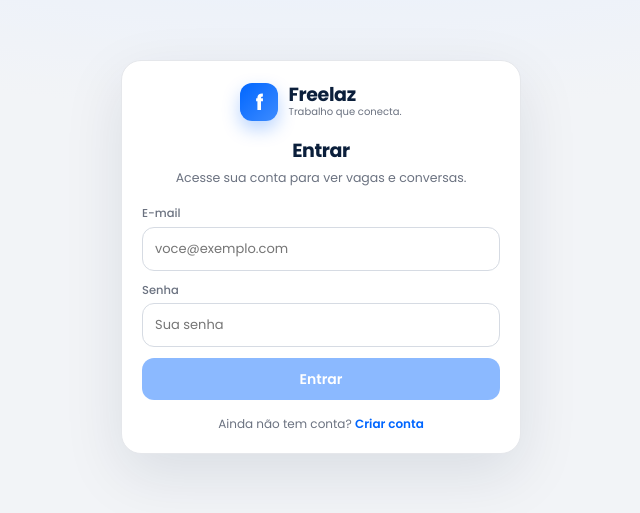
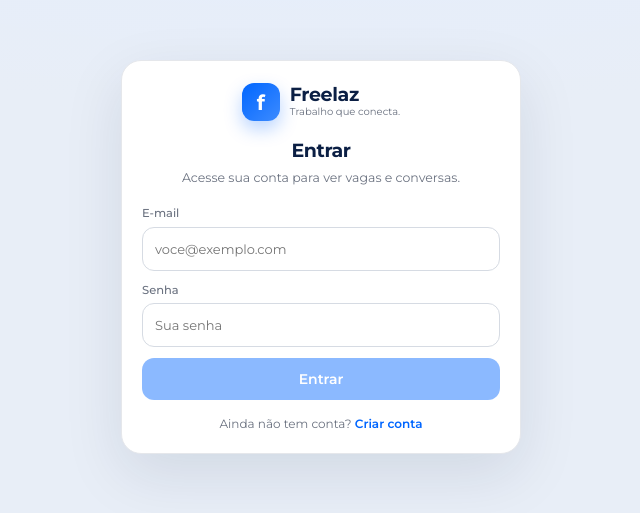
Before and after one commit to hardwertz-web/freelazbackend, a Next.js app in the folder freelaz-backend/: page /login in a window 1280 px wide. Shown: the part 143-656 px from the top of the page, without its empty margins (319-959 px from the left). Built offline with nearby package versions, Linux system fonts and the light colour scheme; no server answers.

Commit message:
fix: identidade visual Montserrat + cores finais (Fase 1.1)

```diff
--- a/freelaz-backend/src/app/globals.css
+++ b/freelaz-backend/src/app/globals.css
@@ -1,11 +1,18 @@
-/* Tokens de design do app (Fase 1). Paleta fechada na spec:
-   azul primário, títulos em azul-marinho, fundo cinza-azulado claro. */
+/* Tokens de design do app (Fase 1.1). Identidade visual final:
+   Montserrat + azul #0066FF, azul-escuro #0B1F44, cinza-claro #E8EEF7. */
 :root {
-  --primary: #0066ff;
+  /* Cores de marca */
+  --azul-principal: #0066ff;
+  --azul-escuro: #0b1f44;
+  --cinza-claro: #e8eef7;
+  --font-family: 'Montserrat', sans-serif;
+
+  /* Aliases usados pelos componentes (mantidos para não reescrever as telas) */
+  --primary: var(--azul-principal);
   --primary-dark: #0052cc;
-  --title: #0b1f3b;
+  --title: var(--azul-escuro);
   --muted: #6b7280;
-  --bg: #f2f4f7;
+  --bg: var(--cinza-claro);
   --surface: #ffffff;
   --selected: #eaf1ff;
   --positive: #16a34a;
@@ -45,7 +52,7 @@ html {
 body {
   background: var(--bg);
   color: var(--title);
-  font-family: var(--font-poppins), "Segoe UI", system-ui, -apple-system, sans-serif;
+  font-family: var(--font-montserrat), var(--font-family);
   font-size: 14px;
   line-height: 1.45;
   -webkit-font-smoothing: antialiased;
--- a/freelaz-backend/src/app/layout.tsx
+++ b/freelaz-backend/src/app/layout.tsx
@@ -1,13 +1,13 @@
 import type { Metadata, Viewport } from "next";
-import { Poppins } from "next/font/google";
+import { Montserrat } from "next/font/google";
 import "./globals.css";
 
-// Poppins via next/font (self-hosted no build, sem <link> externo em runtime).
-const poppins = Poppins({
+// Montserrat via next/font (self-hosted no build, sem <link> externo em runtime).
+const montserrat = Montserrat({
   subsets: ["latin"],
-  weight: ["400", "500", "600", "700"],
+  weight: ["400", "500", "600", "700", "800"],
   display: "swap",
-  variable: "--font-poppins",
+  variable: "--font-montserrat",
 });
 
 export const metadata: Metadata = {
@@ -23,7 +23,7 @@ export const viewport: Viewport = {
 
 export default function RootLayout({ children }: { children: React.ReactNode }) {
   return (
-    <html lang="pt-BR" className={poppins.variable}>
+    <html lang="pt-BR" className={montserrat.variable}>
       <body>{children}</body>
     </html>
   );
```
Also changed, not shown: freelaz-backend/.protocol/frontend-spec.md, freelaz-backend/.protocol/progress.md.
